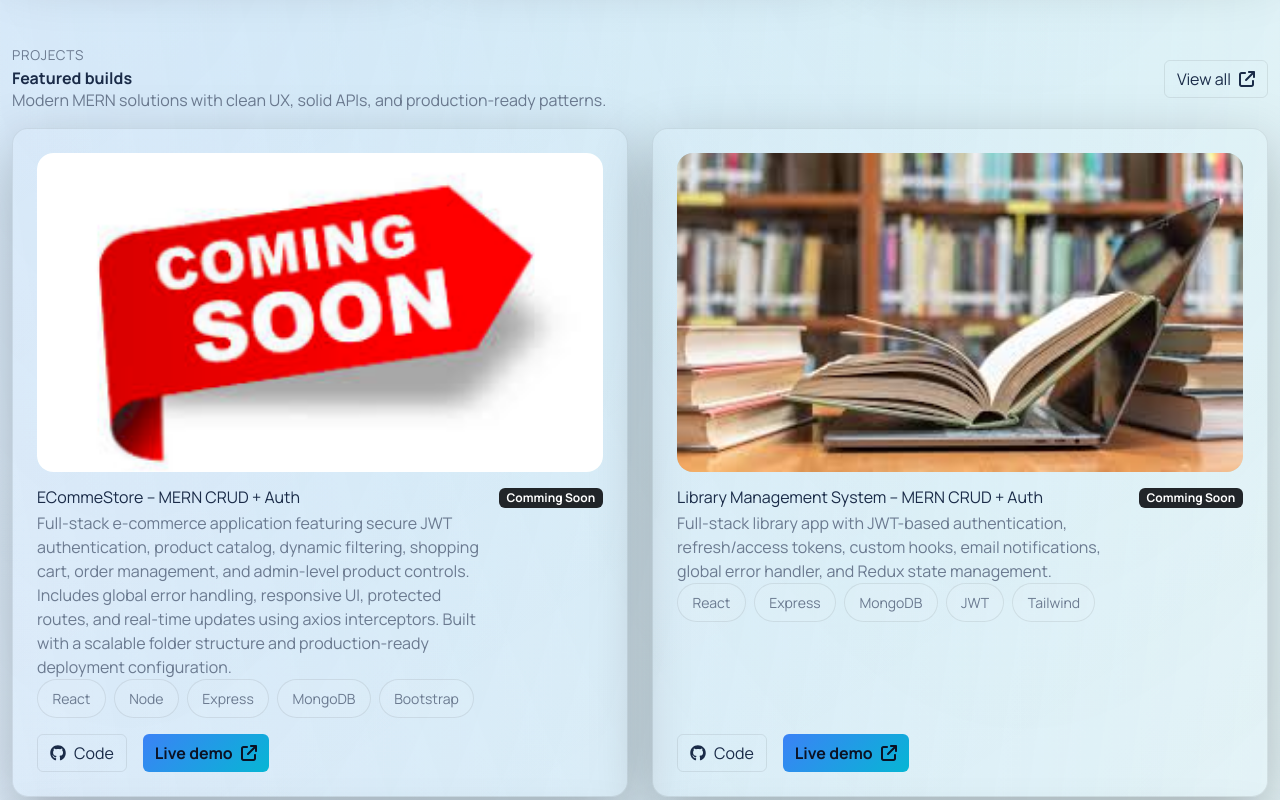
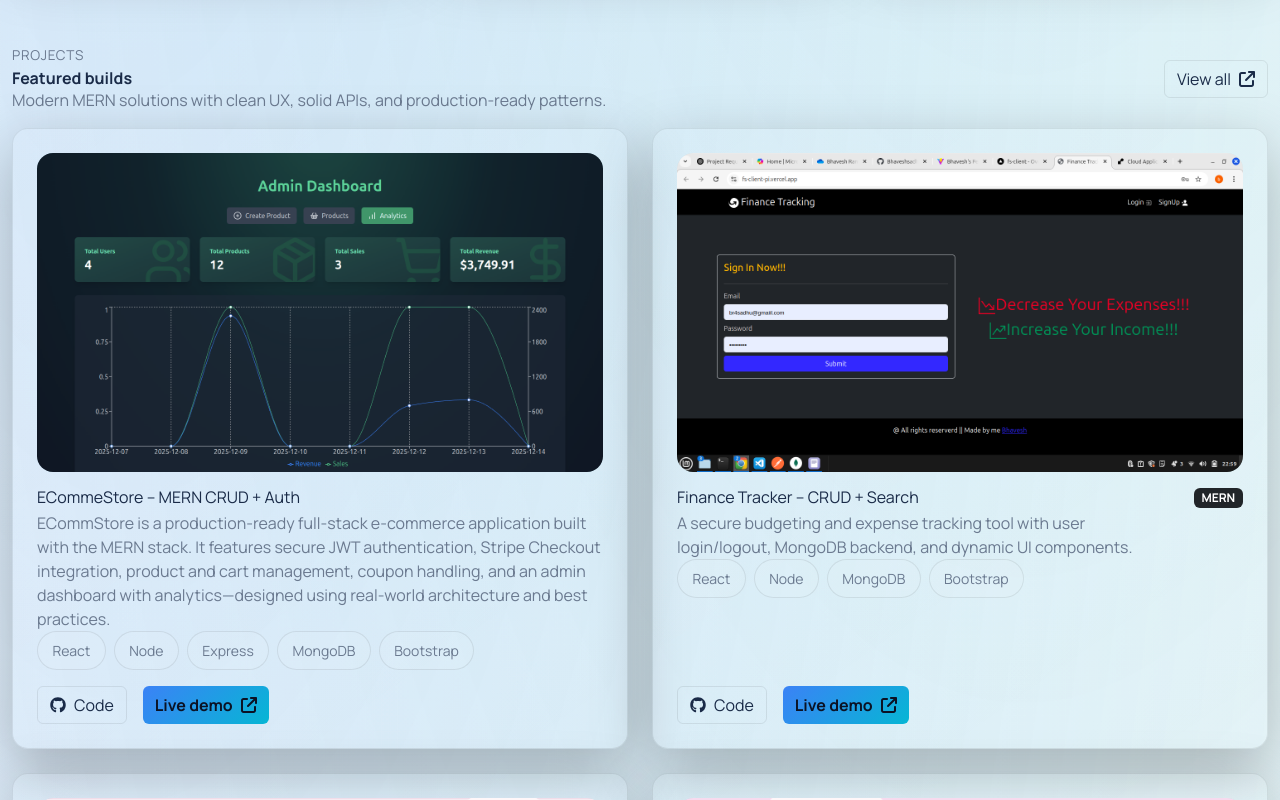
Before and after one commit to Bhaveshsadhu/portfolioreact, a React (Vite) app: page / in a window 1280 px wide. Shown: the part 1620-2420 px from the top of the page. Built offline with nearby package versions, Linux system fonts and the light colour scheme.

Commit message:
ECommeStore project added

```diff
--- a/src/data/content.js
+++ b/src/data/content.js
@@ -9,7 +9,7 @@ import moviesProjectImg from '/MoviesProject.png'
 import myPicImg from '/mypic.png'
 import portfolioImg from '/portfolio.png'
 import reactNTDLImg from '/reactNTDL.png'
-import storeImg from '/download.png'
+import storeImg from '/1.png'
 
 export const hero = {
   name: 'Bhavesh Sadhu',
@@ -58,23 +58,23 @@ export const projects = [
   {
     title: 'ECommeStore  – MERN CRUD + Auth',
     description:
-      'Full-stack e-commerce application featuring secure JWT authentication, product catalog, dynamic filtering, shopping cart, order management, and admin-level product controls. Includes global error handling, responsive UI, protected routes, and real-time updates using axios interceptors. Built with a scalable folder structure and production-ready deployment configuration. ',
+      'ECommStore is a production-ready full-stack e-commerce application built with the MERN stack. It features secure JWT authentication, Stripe Checkout integration, product and cart management, coupon handling, and an admin dashboard with analytics—designed using real-world architecture and best practices.',
     tech: ['React', 'Node', 'Express', 'MongoDB', 'Bootstrap'],
-    github: 'https://github.com/Bhaveshsadhu/ECommStore',
-    live: 'https://github.com/Bhaveshsadhu/ECommStore',
+    github: 'https://github.com/Bhaveshsadhu/ECommStore.git',
+    live: 'https://ecommstore.onrender.com/',
     image: storeImg,
-    tag: 'Comming Soon',
+
   },
-  {
-    title: 'Library Management System – MERN CRUD + Auth',
-    description:
-      'Full-stack library app with JWT-based authentication, refresh/access tokens, custom hooks, email notifications, global error handler, and Redux state management. ',
-    tech: ['React', 'Express', 'MongoDB', 'JWT', 'Tailwind'],
-    github: 'https://github.com/Bhaveshsadhu/fe_lms',
-    live: 'https://github.com/Bhaveshsadhu/fe_lms',
-    image: libraryImg,
-    tag: 'Comming Soon',
-  },
+  // {
+  //   title: 'Library Management System – MERN CRUD + Auth',
+  //   description:
+  //     'Full-stack library app with JWT-based authentication, refresh/access tokens, custom hooks, email notifications, global error handler, and Redux state management. ',
+  //   tech: ['React', 'Express', 'MongoDB', 'JWT', 'Tailwind'],
+  //   github: 'https://github.com/Bhaveshsadhu/fe_lms',
+  //   live: 'https://github.com/Bhaveshsadhu/fe_lms',
+  //   image: libraryImg,
+  //   tag: 'Comming Soon',
+  // },
   {
     title: 'Finance Tracker – CRUD + Search',
     description:
```
Also changed, not shown: public/1.png (added).
